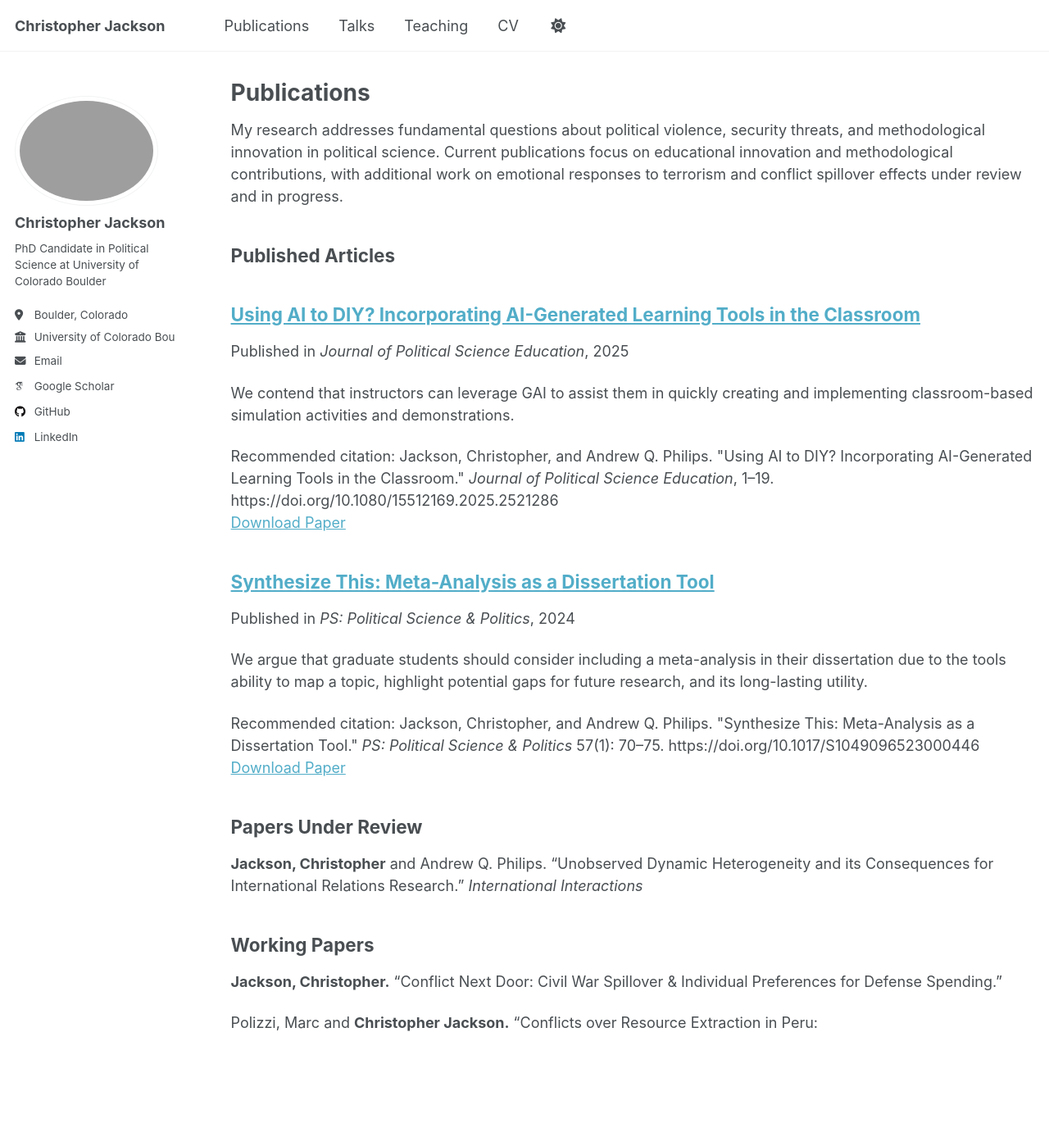
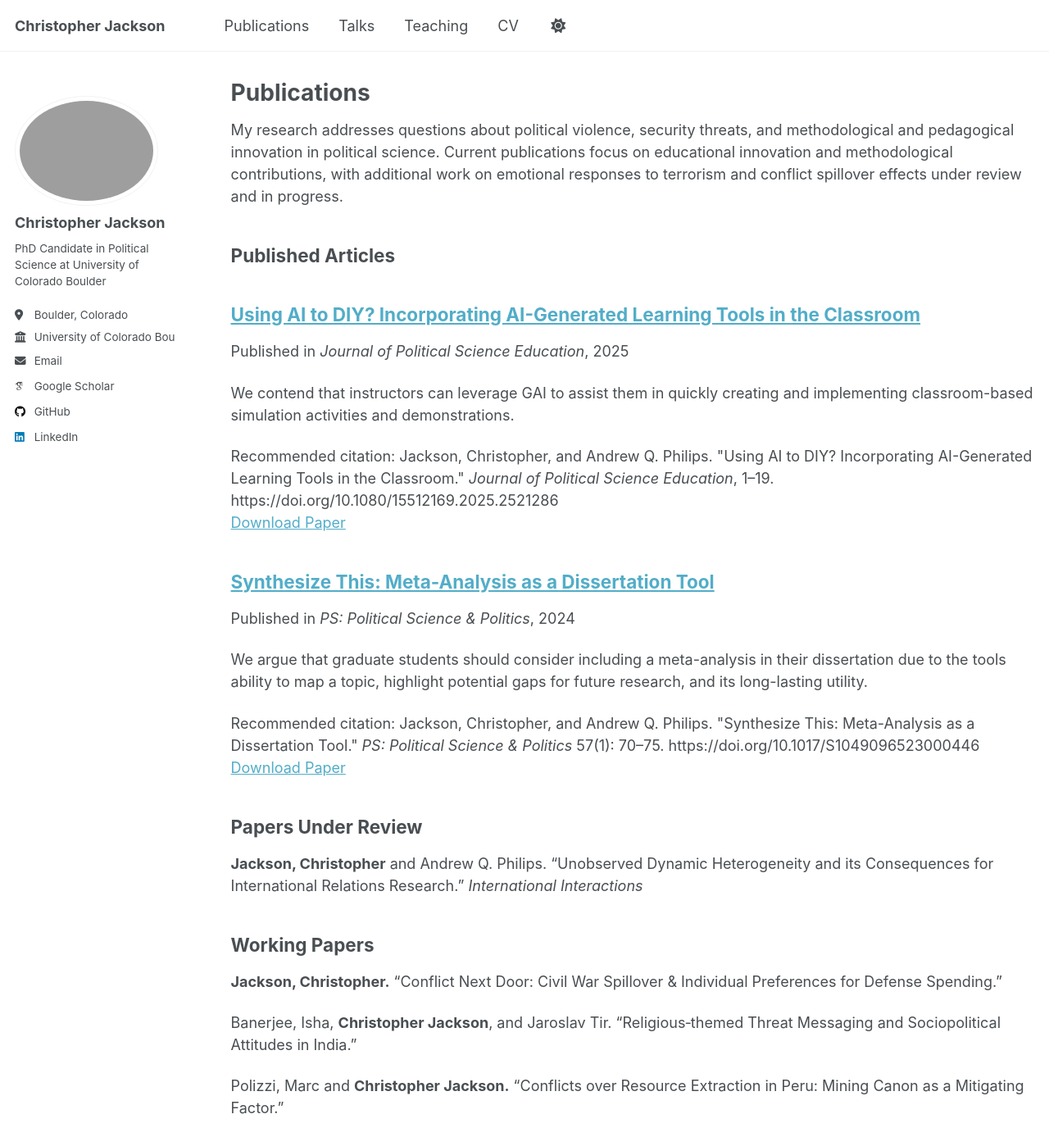
Before and after one commit to chja6843/chja6843.github.io, a Jekyll site: the page built from _pages/publications.md, in a window 1280 px wide and 1400 px high. Shown: the whole window at 82% size. Built offline with Jekyll 4.4.1, drawn with Linux system fonts in a browser that asks for light colours; some web fonts are replaced; a script that is not in the unit is left out.

Commit message:
Update publications.md

```diff
--- a/_pages/publications.md
+++ b/_pages/publications.md
@@ -5,7 +5,7 @@ permalink: /publications/
 author_profile: true
 ---
 
-My research addresses fundamental questions about political violence, security threats, and methodological innovation in political science. Current publications focus on educational innovation and methodological contributions, with additional work on emotional responses to terrorism and conflict spillover effects under review and in progress.
+My research addresses questions about political violence, security threats, and methodological and pedagogical innovation in political science. Current publications focus on educational innovation and methodological contributions, with additional work on emotional responses to terrorism and conflict spillover effects under review and in progress.
 
 ## Published Articles
 
@@ -23,4 +23,7 @@ My research addresses fundamental questions about political violence, security t
 
 **Jackson, Christopher.** "Conflict Next Door: Civil War Spillover & Individual Preferences for Defense Spending."
 
-Polizzi, Marc and **Christopher Jackson.** "Conflicts over Resource Extraction in Peru:
+Banerjee, Isha, **Christopher Jackson**, and Jaroslav Tir. “Religious‑themed Threat Messaging and Sociopolitical Attitudes
+in India.”
+
+Polizzi, Marc and **Christopher Jackson.** "Conflicts over Resource Extraction in Peru: Mining Canon as a Mitigating Factor."
```
